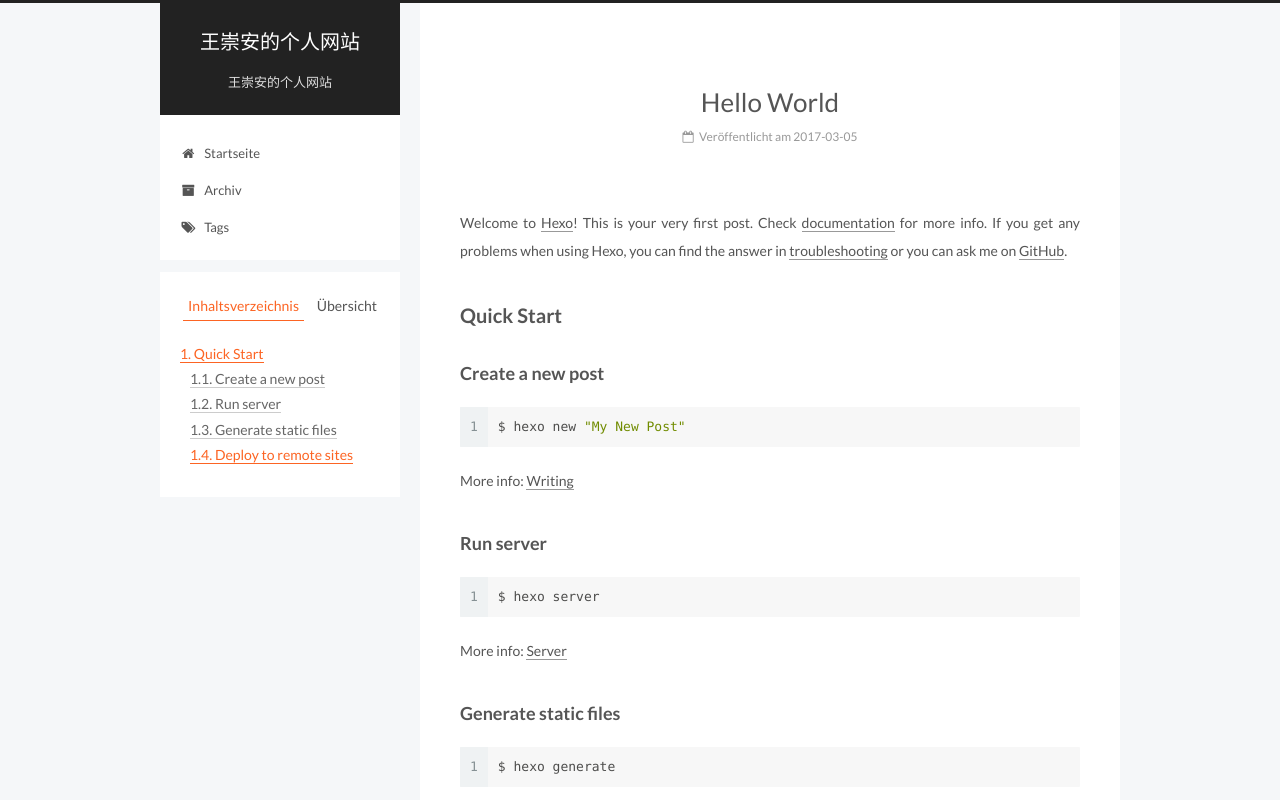
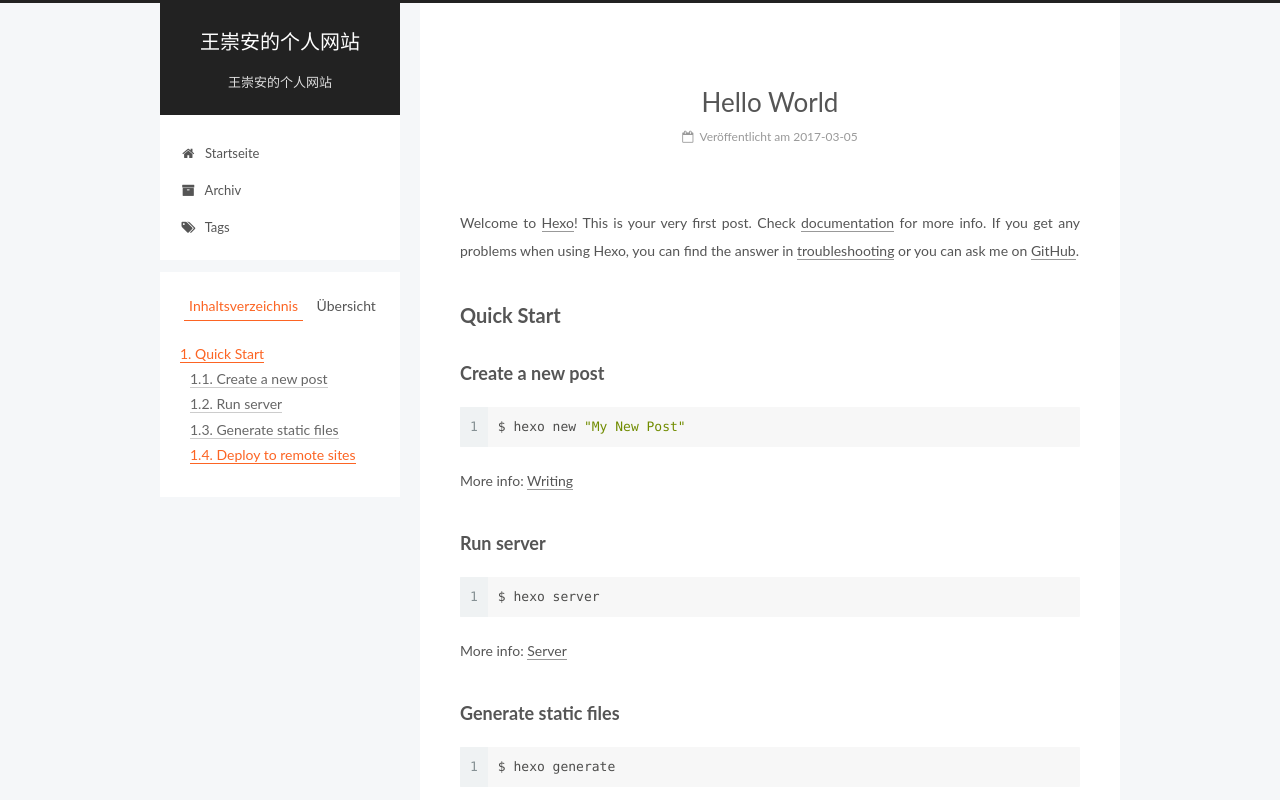
Before and after one commit to wangchongan/wangchongan.github.io, a plain HTML site: page 2017/03/05/hello-world/index.html in a window 1280 px wide. Shown: the top 800 px of the page. Drawn offline with Linux system fonts and the light colour scheme.

Commit message:
Site updated: 2017-03-06 08:37:22

```diff
--- a/2017/03/05/hello-world/index.html
+++ b/2017/03/05/hello-world/index.html
@@ -33,32 +33,6 @@
 
 
   <link href="/lib/fancybox/source/jquery.fancybox.css?v=2.1.5" rel="stylesheet" type="text/css" />
-
-
-
-
-
-
-
-
-
-
-
-
-
-
-
-
-
-
-
-
-
-
-
-
-
-    <link href="//fonts.googleapis.com/css?family=Lato:300,300italic,400,400italic,700,700italic&subset=latin,latin-ext" rel="stylesheet" type="text/css">
 
 
 
```
Also changed, not shown: 2017/03/05/测试文章/index.html (+0 -26 lines), archives/2017/03/index.html (+0 -26 lines), archives/2017/index.html (+0 -26 lines), archives/index.html (+0 -26 lines), index.html (+0 -26 lines).
